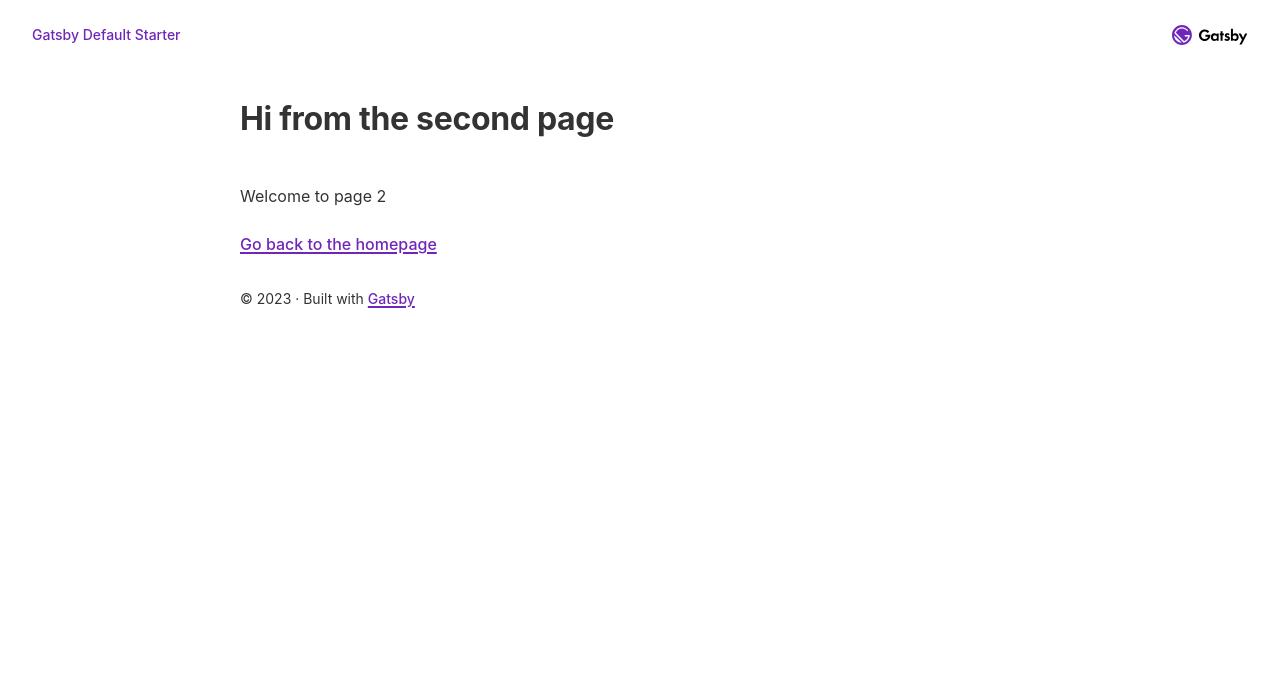
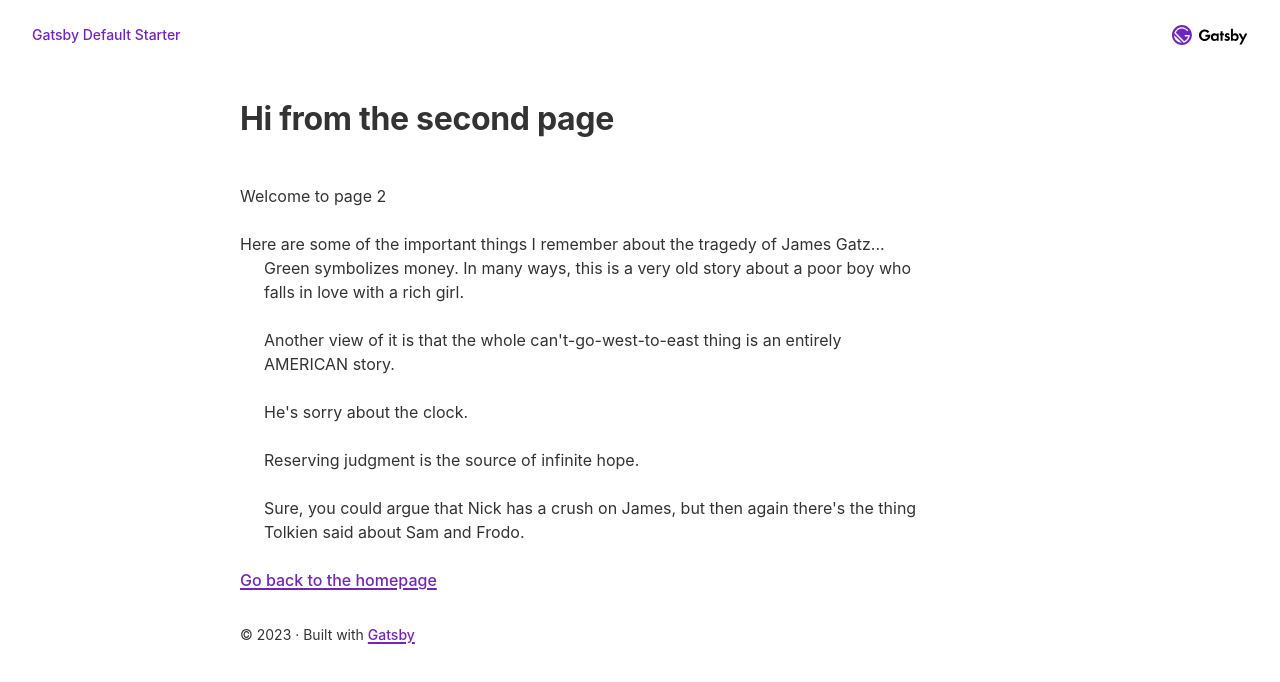
Before and after one commit to luke-anderson/jaygatzblog, a Gatsby site: page /page-2 in a window 1280 px wide. Built offline with nearby package versions, Linux system fonts and the light colour scheme; Gatsby itself is replaced by a stand-in of ours.

Commit message:
A few bullets to start with

```diff
--- a/src/pages/page-2.js
+++ b/src/pages/page-2.js
@@ -8,6 +8,13 @@ const SecondPage = () => (
   <Layout>
     <h1>Hi from the second page</h1>
     <p>Welcome to page 2</p>
+    <p>Here are some of the important things I remember about the tragedy of James Gatz...
+      <ul>Green symbolizes money.  In many ways, this is a very old story about a poor boy who falls in love with a rich girl.</ul>
+      <ul>Another view of it is that the whole can't-go-west-to-east thing is an entirely AMERICAN story.</ul>
+      <ul>He's sorry about the clock.</ul>
+      <ul>Reserving judgment is the source of infinite hope.</ul>
+      <ul>Sure, you could argue that Nick has a crush on James, but then again there's the thing Tolkien said about Sam and Frodo.</ul>
+    </p>
     <Link to="/">Go back to the homepage</Link>
   </Layout>
 )
```
